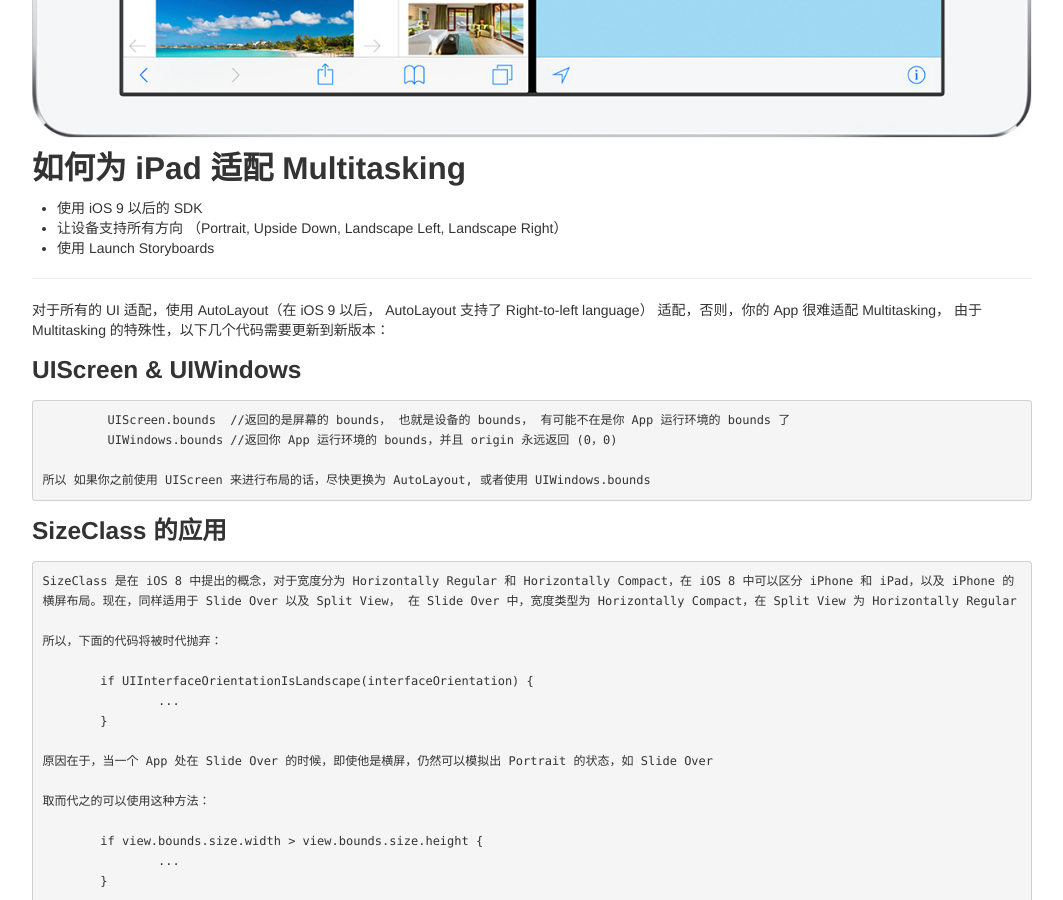
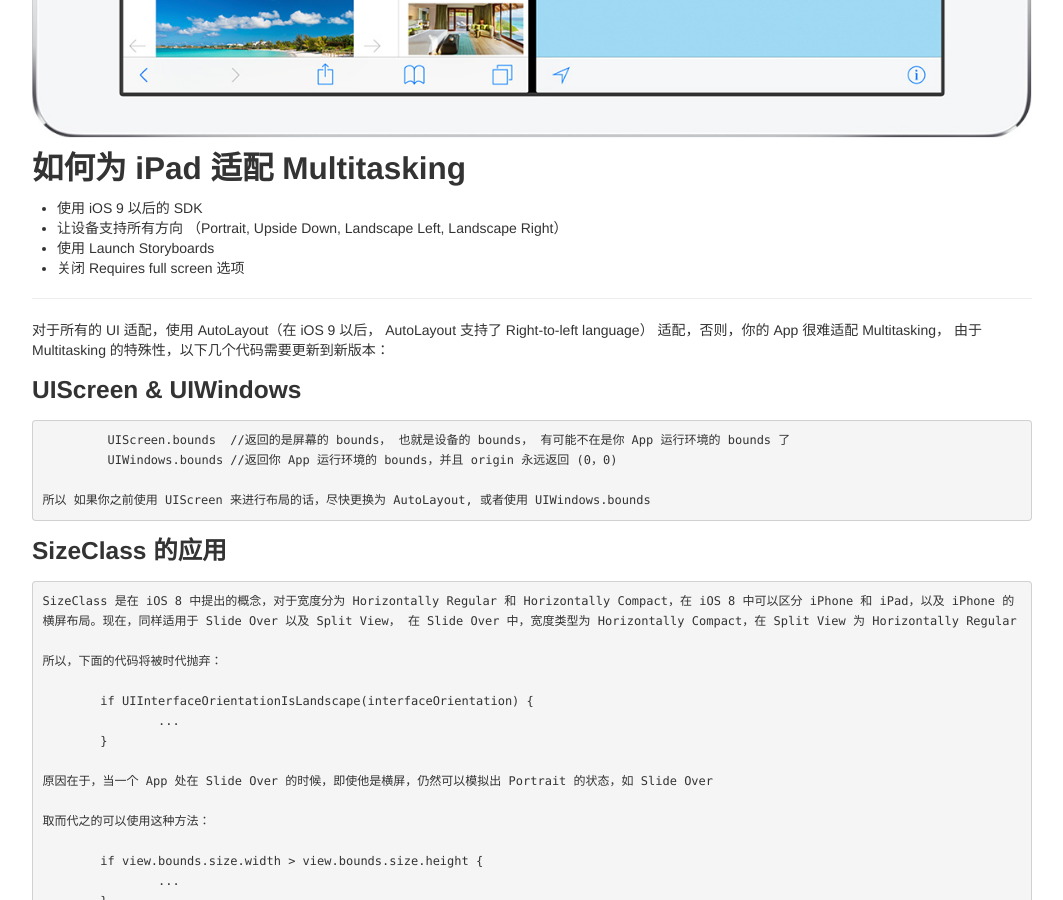
Before and after one commit to VioletHill/VioletHill.github.io, a Jekyll site: the page built from _posts/blog/2016-04-21-gettingstartwithmultitasking.md, in a window 1280 px wide and 900 px high, scrolled down 1955 px. Shown: the whole window, without its empty margins (108-1171 px from the left). Built offline with Jekyll 4.4.1, drawn with Linux system fonts in a browser that asks for light colours; comment, search, counter and statistics services are not loaded.

Commit message:
update post

```diff
--- a/_posts/blog/2016-04-21-gettingstartwithmultitasking.md
+++ b/_posts/blog/2016-04-21-gettingstartwithmultitasking.md
@@ -34,6 +34,7 @@ Split View 的概念就是你可以在一个 iPad 中同时使用 2 个 App, 就
 * 使用 iOS 9 以后的 SDK
 * 让设备支持所有方向 （Portrait, Upside Down, Landscape Left, Landscape Right）
 * 使用 Launch Storyboards
+* 关闭 Requires full screen 选项
 
 ---
 
```
